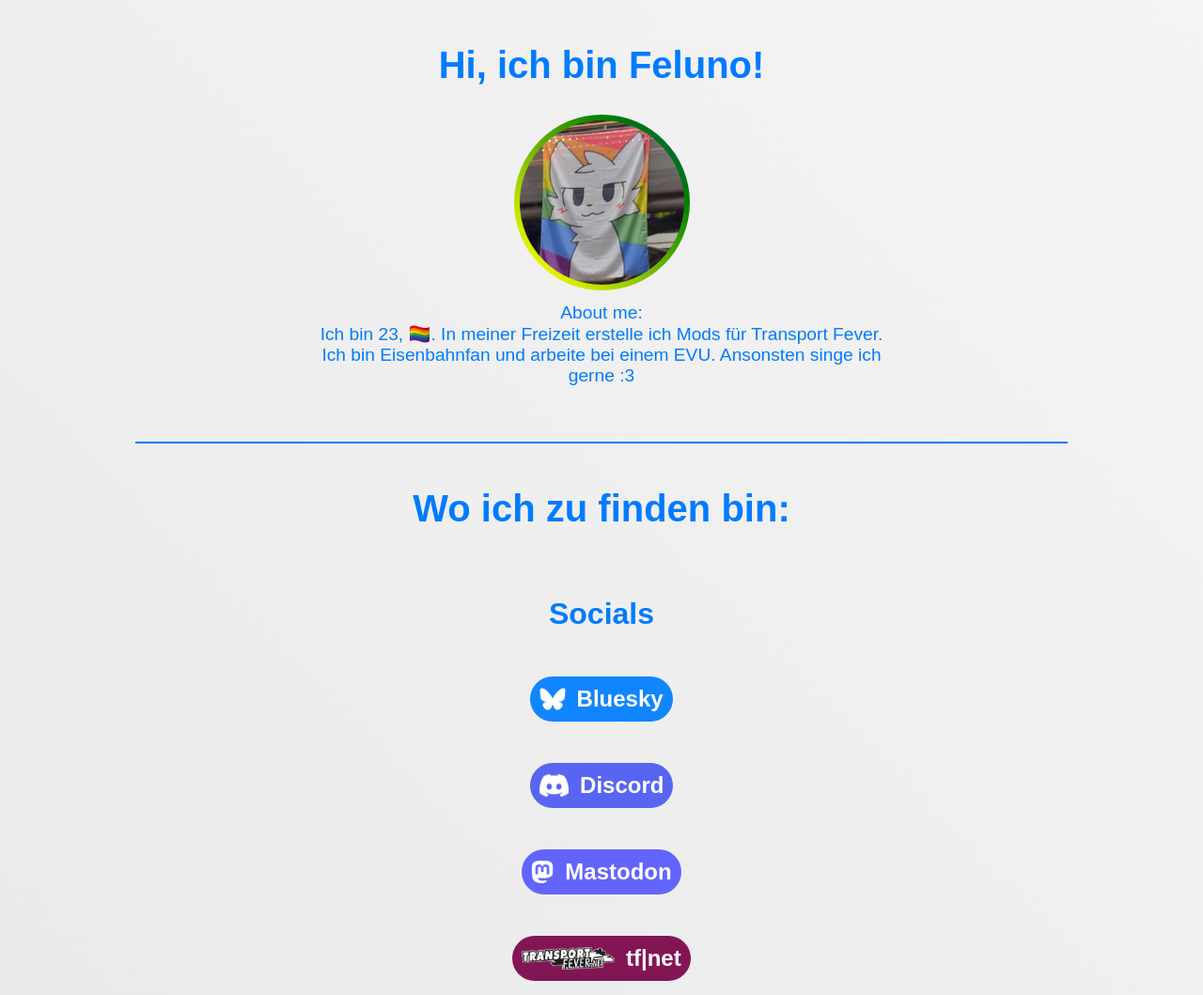
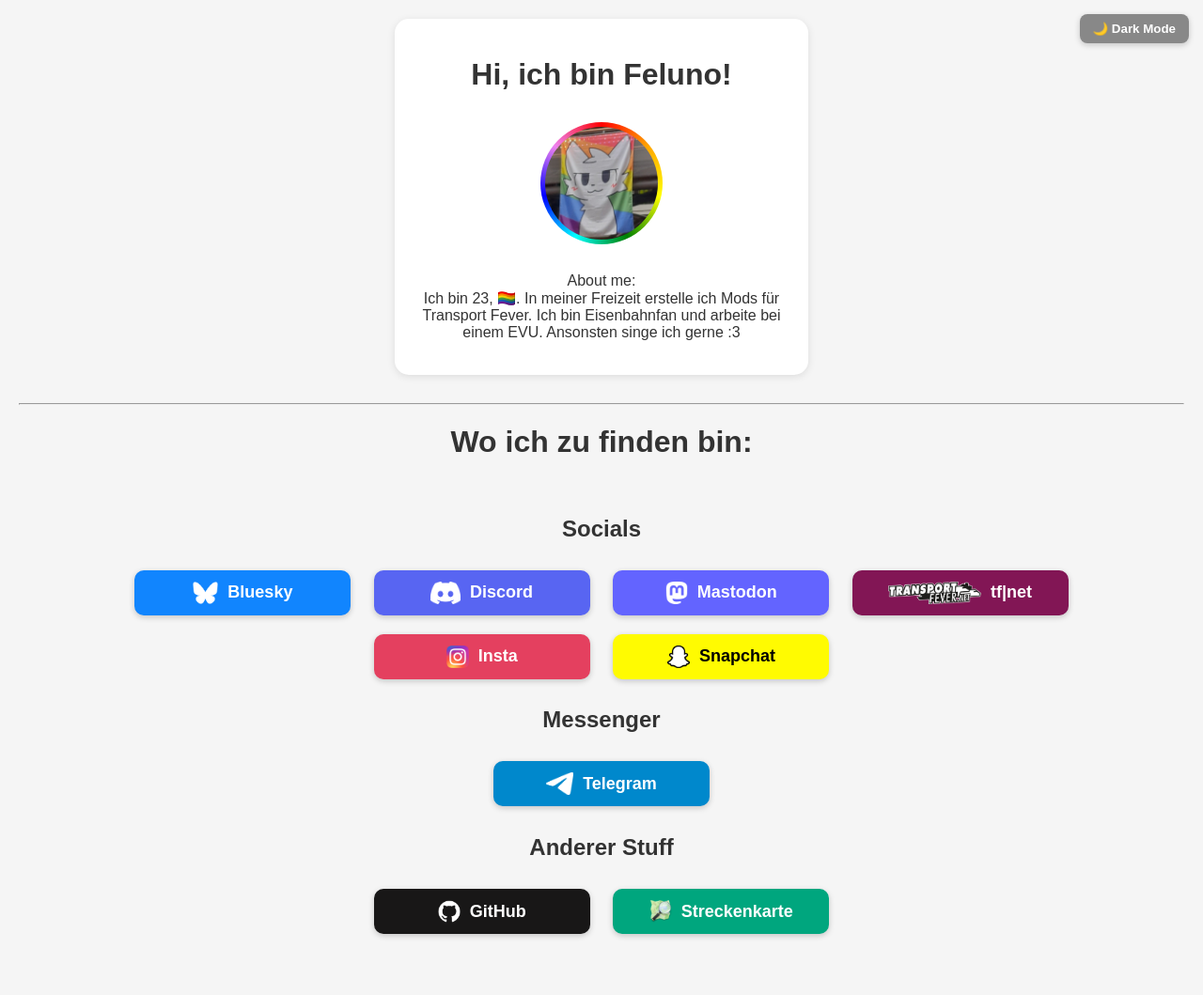
Before and after one commit to FelunoDoesStuff/feluno.de, a plain HTML site: page index.html in a window 1280 px wide. Shown: the top 1059 px of the page at 94% size. After the commit the page ends 1024 px from the top, so only its background shows below. Drawn offline with Linux system fonts and the light colour scheme.

Commit message:
Reworked CSS, added Snap

```diff
--- a/index.html
+++ b/index.html
@@ -6,6 +6,22 @@
     <link href="styles.css" rel="stylesheet">
 </head>
 <body>
+    <button id="mode-toggle">🌙 Dark Mode</button>
+
+    <script>
+    const toggleBtn = document.getElementById("mode-toggle");
+    toggleBtn.addEventListener("click", () => {
+        document.body.classList.toggle("dark");
+        document.body.classList.toggle("light");
+
+        if (document.body.classList.contains("dark")) {
+            toggleBtn.textContent = "☀️ Light Mode";
+        } else {
+            toggleBtn.textContent = "🌙 Dark Mode";
+        }
+    });
+    </script>
+
     <div class="profile">
 		<h1>Hi, ich bin Feluno!</h1>
         <img src="profile.jpg" alt="Profile Picture">
@@ -40,14 +56,19 @@
             <img src="logos/tfnet-logo.png" alt="tf|net Logo">tf|net
         </div>
     </a>
-    <a href="https://www.reddit.com/user/-Feluno-/" class="button" target="_blank">
+<!--    <a href="https://www.reddit.com/user/-Feluno-/" class="button" target="_blank">
         <div id="reddit">
             <img src="logos/reddit-logo.png" alt="Reddit Logo">Reddit
         </div>
-    </a>
+    </a> -->
     <a href="https://www.instagram.com/feluno.de" class="button" target="_blank">
         <div id="insta">
             <img src="logos/instagram-logo.png" alt="Instagram Logo">Insta
+        </div>
+    </a>
+    <a href="https://www.snapchat.com/@felunoowo" class="button" target="_blank">
+        <div id="snapchat">
+            <img src="logos/snapchat-logo.png" alt="Instagram Logo">Snapchat
         </div>
     </a>
     <br>
@@ -58,7 +79,7 @@
         </div>
     </a>
     <br>
-    <h2>Stuff</h2>
+    <h2>Anderer Stuff</h2>
     <a href="https://github.com/FelunoDoesStuff" class="button" target="_blank">
         <div id="github">
             <img src="logos/github-logo.png" alt="GitHub Logo">GitHub
--- a/styles.css
+++ b/styles.css
@@ -1,185 +1,142 @@
+/* =======================
+   Basis-Design (Light Mode)
+   ======================= */
+   :root {
+    --bg-color: #f5f5f5;
+    --text-color: #333;
+    --card-bg: white;
+    --button-text: white;
+    --shadow-color: rgba(0,0,0,0.1);
+}
+
+/* Dark Mode Farben */
+body.dark {
+    --bg-color: #121212;
+    --text-color: #eee;
+    --card-bg: #1e1e1e;
+    --shadow-color: rgba(255,255,255,0.05);
+}
+
 body {
-    display: flex;
-    flex-direction: column;
-    align-items: center;
+    font-family: Arial, sans-serif;
+    background: var(--bg-color);
+    color: var(--text-color);
     text-align: center;
-    background: linear-gradient(45deg, #cccccc, #ffffff);
-    background-size: 400% 400%;
-    animation: gradientBG 10s ease infinite;
-    font-family: Arial, sans-serif;
-    color: #007BFF;
     margin: 0;
     padding: 20px;
-    position: relative;
+    transition: background 0.3s ease, color 0.3s ease;
 }
 
-@keyframes gradientBG {
-    0% { background-position: 0% 50%; }
-    50% { background-position: 100% 50%; }
-    100% { background-position: 0% 50%; }
+/* =======================
+   Automatischer Dark Mode
+   ======================= */
+@media (prefers-color-scheme: dark) {
+    body:not(.light) {
+        background: #121212;
+        color: #eee;
+    }
 }
 
+/* =======================
+   Profilbereich
+   ======================= */
 .profile {
-    display: flex;
-    flex-direction: column;
-    align-items: center;
-    margin-bottom: 20px;
+    max-width: 400px;
+    margin: 0 auto 30px;
+    background: var(--card-bg);
+    padding: 20px;
+    border-radius: 15px;
+    box-shadow: 0 2px 8px var(--shadow-color);
+    transition: background 0.3s ease;
 }
 
+/* Regenbogen-Ring um Profilbild (ohne Rotation) */
 .profile img {
-    width: 175px;
-    height: 175px;
+    width: 120px;
+    height: 120px;
     border-radius: 50%;
-    padding: 6px;
-    border: 3px solid transparent;
-    background: linear-gradient(45deg, red, orange, yellow, green, blue, indigo, violet);
-    background-size: 400% 400%;
-    background-clip: padding-box;
-    animation: rainbowBorder 6s linear infinite;
+    object-fit: cover;
+    margin: 10px 0;
+    padding: 5px;
+    background: conic-gradient(red, orange, yellow, green, cyan, blue, violet, red);
 }
 
-@keyframes rainbowBorder {
-    0% { background-position: 0% 50%; }
-    50% { background-position: 100% 50%; }
-    100% { background-position: 0% 50%; }
+/* =======================
+   Dark/Light Toggle
+   ======================= */
+#mode-toggle {
+    position: fixed;
+    top: 15px;
+    right: 15px;
+    z-index: 1000;
+    cursor: pointer;
+    border: none;
+    background: #888;
+    color: white;
+    padding: 8px 14px;
+    border-radius: 8px;
+    font-weight: bold;
+    transition: background 0.3s;
+    box-shadow: 0 2px 6px rgba(0,0,0,0.2);
+}
+#mode-toggle:hover {
+    background: #555;
 }
 
-.profile p {
-    max-width: 600px;
-    font-size: 1.2em;
-    margin-top: 10px;
+/* =======================
+   Buttons (Links)
+   ======================= */
+a.button {
+    text-decoration: none;
+    display: inline-block;
+    margin: 10px;
 }
 
-.button {
+a.button div {
     display: flex;
     align-items: center;
     justify-content: center;
-    width: 50%;
-    max-width: 400px;
-    padding: 10px;
-    margin: 10px;
-    border-radius: 25px;
-    text-decoration: none;
-    font-size: 1.5em;
+    gap: 10px;
+    width: 200px;
+    padding: 12px 15px;
+    border-radius: 10px;
+    color: var(--button-text);
     font-weight: bold;
-    color: white;
-    transition: 0.3s;
-    background-clip: border-box;
+    font-size: 18px;
+    box-shadow: 0 2px 6px rgba(0,0,0,0.2);
+    transition: background 0.3s ease, transform 0.3s ease, box-shadow 0.3s ease;
 }
 
-.button div {
-    display: flex;
-    align-items: center;
-    gap: 10px;
-}
-
-.button img {
+a.button img {
     height: 24px;
 }
 
-@media (max-width: 600px) {
-    .button {
-        width: 90%;
-    }
-}
-
-
-#bsky { background: #1185FE; }
-#discord { background: #5865F2; }
-#mastodon { background: #6364FF; }
-#tfnet { background: #821655; }
-#reddit { background: #FF4500; }
-#insta { background: #E4405F; }
-#telegram { background: #0088cc; }
-#github { background: #181717; }
-#strecken { background: #00A67E; }
-
+/* Hover Effekt */
 #bsky:hover, #discord:hover, #mastodon:hover, #tfnet:hover, #reddit:hover,
-#insta:hover, #telegram:hover, #github:hover, #strecken:hover {
+#insta:hover, #snapchat:hover, #telegram:hover, #github:hover, #strecken:hover {
     background: #808080;
     transform: scale(1.05);
     box-shadow: 0 4px 10px rgba(0, 0, 0, 0.2);
-    transition: background 0.3s ease, transform 0.3s ease, box-shadow 0.3s ease;
 }
 
+/* Individuelle Farben */
+#bsky    { background: #1185FE; }
+#discord { background: #5865F2; }
+#mastodon{ background: #6364FF; }
+#tfnet   { background: #821655; }
+#reddit  { background: #FF4500; }
+#insta   { background: #E4405F; }
+#snapchat{ background: #FFFB01; color: black; }
+#telegram{ background: #0088cc; }
+#github  { background: #181717; }
+#strecken{ background: #00A67E; }
 
-#bsky, #discord, #mastodon, #tfnet, #reddit,
-#insta, #telegram, #github, #strecken {
-    transition: background 0.3s ease;
-}
-
-h1 {
-    background: #007BFF;
-    -webkit-background-clip: text;
-    -webkit-text-fill-color: transparent;
-    font-size: 2.5em;
-    font-weight: bold;
-}
-
-h2 {
-    font-size: 2em;
-}
-
-#bsky, #discord, #mastodon, #tfnet, #reddit, #insta, #telegram, #github, #strecken {
-    padding: 10px;
-    border-radius: 25px;
-    color: white;
-}
-
-hr {
-    border: none;
-    height: 2px;
-    background-color: #007BFF;
-    width: 80%;
-    margin: 20px auto;
-}
-
-/* General improvements for text sizing */
-h1 {
-    font-size: clamp(1.8em, 5vw, 2.5em);
-}
-
-h2 {
-    font-size: clamp(1.5em, 4vw, 2em);
-}
-
-.profile p {
-    font-size: clamp(1em, 4vw, 1.2em);
-}
-
-/* Improve button size & layout */
-.button {
-    width: 90%; /* Use most of the screen width */
-    max-width: 400px;
-    padding: 12px;
-    font-size: clamp(1.2em, 4vw, 1.5em);
-}
-
-/* Ensure proper spacing */
-.button div {
-    gap: 12px;
-}
-
-.button img {
-    height: clamp(20px, 5vw, 24px);
-}
-
-/* Optimize layout for small screens */
-@media (max-width: 600px) {
-    body {
-        padding: 10px; /* Reduce excessive padding */
-    }
-
-    .profile img {
-        width: 140px;
-        height: 140px;
-    }
-
-    .button {
-        width: 100%;
-    }
-
-    hr {
+/* =======================
+   Responsive
+   ======================= */
+@media (max-width: 500px) {
+    a.button div {
         width: 90%;
+        font-size: 16px;
     }
 }
```
Also changed, not shown: logos/snapchat-logo.png (added).
